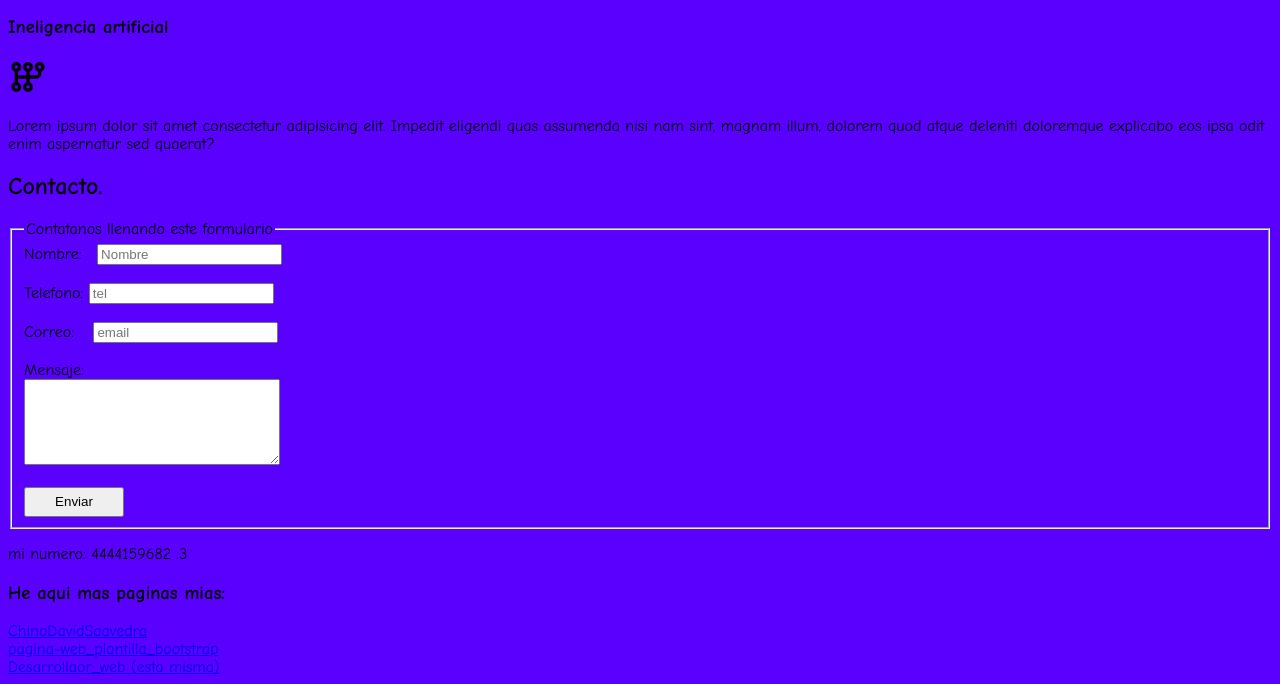
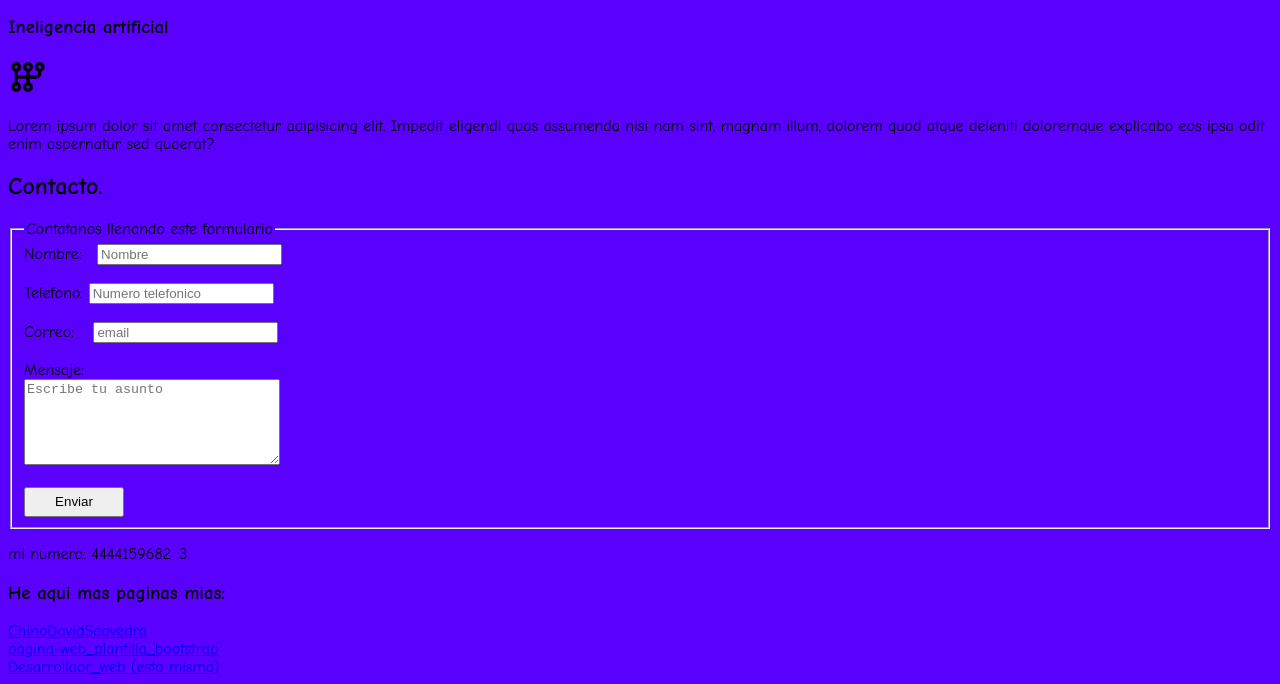
Before and after one commit to ChinoDavidSaavedra/Desarrollador_web, a plain HTML site: page index.html in a window 1280 px wide. Shown: the part 748-1432 px from the top of the page. Drawn offline with Linux system fonts and the light colour scheme.

Commit message:
Update index.html

```diff
--- a/index.html
+++ b/index.html
@@ -16,7 +16,7 @@
 
     <nav class="nav_1 ">
         <div >
-        <a href="https://www.youtube.com/">Inicio</a>
+        <a href="#">Inicio</a>
         <a href="#">Sobre mi</a>
         <a href="#">Clientes</a>
         <a href="#">Contacto</a>
@@ -102,7 +102,7 @@
 
             <div>
             <label>Telefono:</label>
-            <input type="text" placeholder="tel">
+            <input type="tel" placeholder="Numero telefonico">
             </div>
             <br>
 
@@ -114,7 +114,7 @@
             <div>
                 <label  >Mensaje:</label>
                 <br>
-            <textarea style="width: 250px; height:80px;"></textarea>
+            <textarea style="width: 250px; height:80px;" placeholder="Escribe tu asunto"></textarea>
             </div>
             <br>
                 <div>
```
